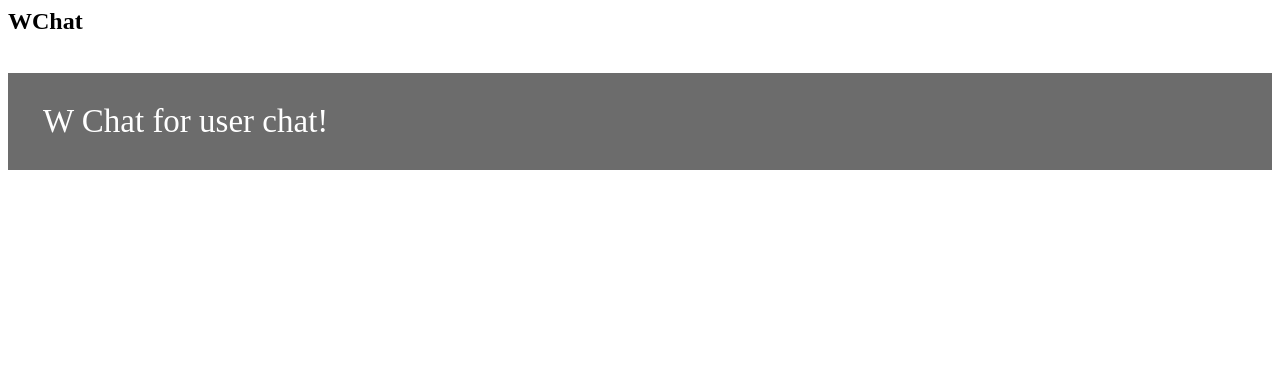
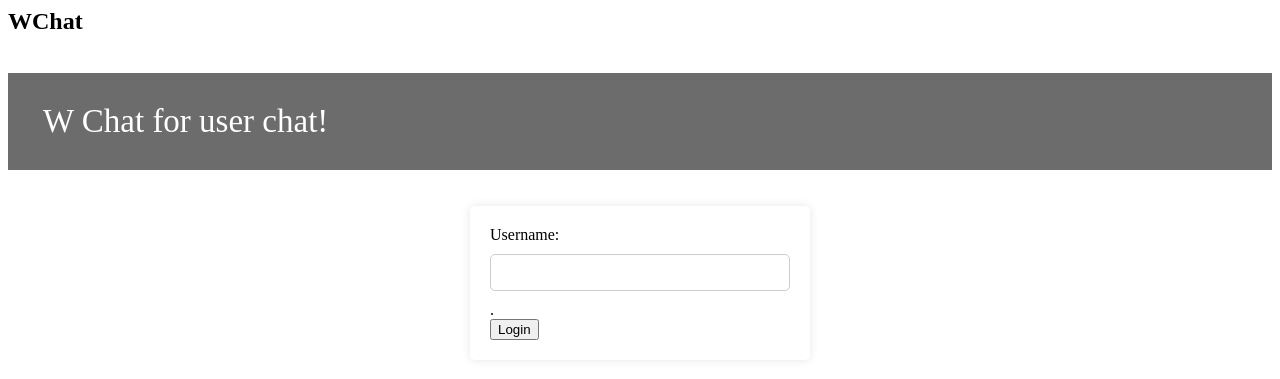
Before and after one commit to wangtry3417/WTech, a Flask app: page / in a window 1280 px wide. Shown: the top 379 px of the page. Run offline with Flask 3, Linux system fonts and the light colour scheme.

Commit message:
Update index.html

```diff
--- a/templates/index.html
+++ b/templates/index.html
@@ -8,6 +8,31 @@
        padding: 30px 35px;
        font-size: 33px;
      }
+      #login {
+       width: 300px;
+       margin: auto;
+       background-color: #fff;
+       padding: 20px;
+       border-radius: 5px;
+       box-shadow: 0 0 10px rgba(0, 0, 0, 0.1);
+      }
+      input[type="text"] {
+      width: 100%;
+      padding: 10px;
+      margin: 10px 0;
+      border: 1px solid #ccc;
+      border-radius: 5px;
+      }
+      #btn1 {
+        width: 100%;
+        padding: 10px;
+        margin: 10px 0;
+        border: none;
+        border-radius: 5px;
+        background-color: #007bff;
+        color: #fff;
+        cursor: pointer;
+      }
     </style>
   </head>
   <body>
@@ -16,5 +41,13 @@
     <div id="top">
        W Chat for user chat!
     </div>
+    <br>
+    <br>
+    <form id="login" action="/chat" method="post">
+       <label>Username:</label>
+      <input type="text" name="user">.
+      <br>
+      <button class="btn1" type="submit">Login</button>
+  </form>
   </body>
 </html>
```
